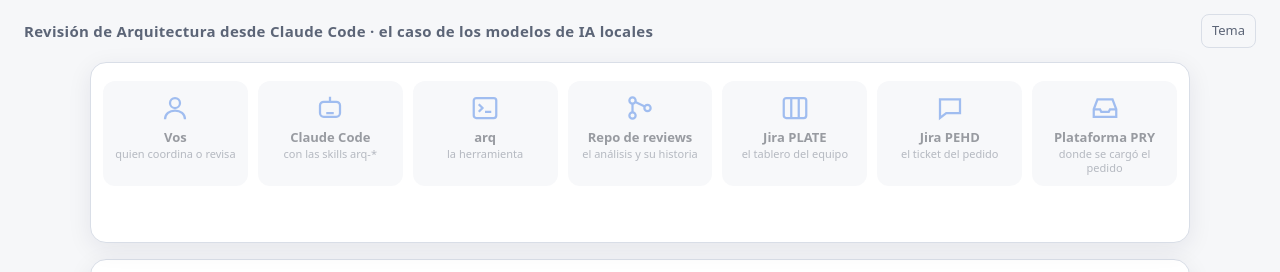
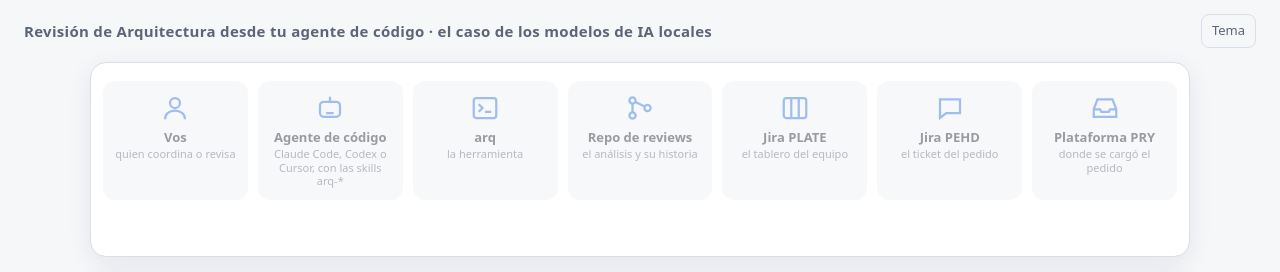
Before and after one commit to josefigueredo/arq-review, a plain HTML site: page docs/presentacion/seguimiento-agente.html in a window 1280 px wide. Shown: the top 272 px of the page. Drawn offline with Linux system fonts and the light colour scheme.

Commit message:
docs: make the operator presentation agent-agnostic (Claude Code, Codex or Cursor)

```diff
--- a/docs/presentacion/seguimiento-claude-code.html
+++ b/docs/presentacion/seguimiento-agente.html
@@ -3,8 +3,8 @@
 <head>
 <meta charset="utf-8">
 <meta name="viewport" content="width=device-width, initial-scale=1">
-<title>Revisión desde Claude Code</title>
-<meta name="description" content="Cómo se sigue un pedido de Arquitectura desde Claude Code con las skills arq-manager y arq-architect, paso a paso.">
+<title>Revisión desde tu agente</title>
+<meta name="description" content="Cómo se sigue un pedido de Arquitectura desde un agente de código (Claude Code, Codex o Cursor) con las skills arq-manager y arq-architect, paso a paso.">
 <style>
   :root {
     --bg: #f6f7f9; --surface: #ffffff; --text: #1d2330; --muted: #5c6577; --line: #d9dee7;
@@ -76,14 +76,14 @@
   .chat { display: flex; flex-direction: column; gap: 6px; margin-top: 4px; max-width: 74ch; }
   .bubble { border-radius: 12px; padding: 8px 12px; font-size: clamp(14px, 1.7vw, 16px); line-height: 1.4; }
   .bubble.you { align-self: flex-start; background: var(--accent-soft); }
-  .bubble.claude { align-self: flex-end; background: var(--actor-off); border: 1px solid var(--line); }
+  .bubble.agente { align-self: flex-end; background: var(--actor-off); border: 1px solid var(--line); }
   .bubble b.who { display: block; font-size: 11px; letter-spacing: .06em; text-transform: uppercase; color: var(--muted); }
   .cmds { display: flex; flex-direction: column; gap: 6px; margin-top: 4px; max-width: 100%; }
   .cmd { display: flex; align-items: baseline; gap: 10px; font: 13px/1.4 ui-monospace, SFMono-Regular, Menlo, Consolas, monospace;
          background: #0f1520; color: #d7e3f4; border-radius: 10px; padding: 8px 12px; overflow-x: auto; white-space: nowrap; }
   .cmd .who { font: 600 10.5px/1 system-ui, sans-serif; letter-spacing: .05em; text-transform: uppercase; padding: 3px 7px;
               border-radius: 999px; flex: none; }
-  .cmd .who.claude { background: #2f6fde; color: #fff; } .cmd .who.you { background: #b7791f; color: #fff; }
+  .cmd .who.agente { background: #2f6fde; color: #fff; } .cmd .who.you { background: #b7791f; color: #fff; }
   .chip.futuro { background: var(--phase); }
   .note { margin-top: auto; font-size: 14px; color: var(--muted); border-left: 3px solid var(--warn); padding: 4px 0 4px 10px; }
   .fade { animation: fade .45s ease; }
@@ -124,7 +124,7 @@
 </head>
 <body>
 <header>
-  <h1>Revisión de Arquitectura desde Claude Code · el caso de los modelos de IA locales</h1>
+  <h1>Revisión de Arquitectura desde tu agente de código · el caso de los modelos de IA locales</h1>
   <button class="theme" id="theme" type="button" aria-label="Cambiar tema claro u oscuro">Tema</button>
 </header>
 <main>
@@ -164,7 +164,7 @@ const ICON = {
 
 const ACTORS = [
   { id: "vos", name: "Vos", short: "Vos", sub: "quien coordina o revisa", icon: "person" },
-  { id: "claude", name: "Claude Code", short: "Claude", sub: "con las skills arq-*", icon: "bot" },
+  { id: "agente", name: "Agente de código", short: "Agente", sub: "Claude Code, Codex o Cursor, con las skills arq-*", icon: "bot" },
   { id: "arq", name: "arq", short: "arq", sub: "la herramienta", icon: "term" },
   { id: "git", name: "Repo de reviews", short: "Repo", sub: "el análisis y su historia", icon: "git" },
   { id: "plate", name: "Jira PLATE", short: "PLATE", sub: "el tablero del equipo", icon: "board" },
@@ -172,100 +172,100 @@ const ACTORS = [
   { id: "pry", name: "Plataforma PRY", short: "PRY", sub: "donde se cargó el pedido", icon: "inbox" },
 ];
 
-// you: what you say · claude: what Claude answers · cmds: [who, command] ("claude" runs it, "you" runs it with !)
+// you: what you say · agente: what the coding agent answers · cmds: [who, command] ("agente" runs it, "you" runs it in your terminal)
 const SLIDES = [
-  { phase: "Introducción", title: "El mismo pedido, ahora desde Claude Code",
-    body: "<p>Seguimos <b>PRY-2026-0028</b> (la prueba de modelos de IA locales) desde adentro: qué le decís a Claude, qué hace cada skill y qué comandos corren.</p>",
+  { phase: "Introducción", title: "El mismo pedido, ahora desde tu agente de código",
+    body: "<p>Seguimos <b>PRY-2026-0028</b> (la prueba de modelos de IA locales) desde adentro: qué le decís al agente, qué hace cada skill y qué comandos corren.</p>",
     ex: "Dos skills se reparten el trabajo: <b>arq-manager</b> coordina y <b>arq-architect</b> analiza. Las dos usan la herramienta <b>arq</b>.",
     on: [], steps: [] },
   { phase: "Antes de empezar", title: "Qué tiene que estar listo",
-    body: "<ul><li>Claude Code abierto en el <b>repo de reviews</b> (<code>~/CurrentCode/SPECKIT/arq-reviews</code>).</li><li>Las skills instaladas y <code>arq</code> en el PATH (lo deja <code>install.sh</code>).</li><li>Las credenciales de Jira, que se cargan en la misma línea de cada comando que escribe.</li></ul>",
-    note: "Regla de oro: lo que escribe en Jira lo corrés vos con <b>!</b>. Claude prepara, muestra la vista previa y te pasa el comando.",
-    on: ["vos", "claude", "arq", "git"], steps: [] },
+    body: "<ul><li>Tu <b>agente de código</b> (Claude Code, Codex o Cursor) abierto en el <b>repo de reviews</b> (<code>~/CurrentCode/SPECKIT/arq-reviews</code>).</li><li>Las skills instaladas y <code>arq</code> en el PATH: <code>install.sh</code> las deja disponibles para los tres agentes.</li><li>Las credenciales de Jira, que se cargan en la misma línea de cada comando que escribe.</li></ul>",
+    note: "Regla de oro: lo que escribe en Jira lo corrés vos, en tu terminal (en Claude Code, anteponiendo <b>!</b>). El agente prepara, muestra la vista previa y te pasa el comando.",
+    on: ["vos", "agente", "arq", "git"], steps: [] },
   { phase: "Quién hace qué", title: "Dos skills, dos sombreros",
     body: "<ul><li><b>arq-manager</b>: registra, tría, abre el tablero y el ticket, controla el plazo y publica.</li><li><b>arq-architect</b>: revisa el input mínimo, analiza contra las reglas, propone opciones y un veredicto.</li></ul><p>Ninguna llama a la otra: cada una lee en qué estado está el pedido y sabe qué le toca.</p>",
-    on: ["claude", "arq", "git"], steps: [] },
-  { phase: "1 · Registrar", status: "hecho", title: "Le contás a Claude que llegó un pedido",
+    on: ["agente", "arq", "git"], steps: [] },
+  { phase: "1 · Registrar", status: "hecho", title: "Le contás al agente que llegó un pedido",
     you: "Llegó PRY-2026-0028, te pego el screenshot de la plataforma.",
-    claude: "Lo transcribo textual (es evidencia) y lo registro con Juan Pablo como contacto y Felipe como head.",
-    cmds: [["claude", 'arq new PRY-2026-0028 --nombre "PoC modelos IA Locales" --pedido pedido.md --contacto requester@example.com --head reviewer@example.com']],
-    on: ["vos", "claude", "arq", "git"],
-    steps: [{ from: "vos", to: "claude", text: "Screenshot del pedido" }, { from: "claude", to: "arq", text: "arq new" }, { from: "arq", to: "git", text: "Review en estado recibido" }] },
-  { phase: "2 · Triage", status: "hecho", title: "Claude propone, vos confirmás",
-    claudeFirst: true,
-    claude: "Propongo las 6 respuestas citando el pedido. Dos son “sí”: es cross (lo usarían otras cuentas) y no dice cuánto dura. ¿Confirmás?",
+    agente: "Lo transcribo textual (es evidencia) y lo registro con Juan Pablo como contacto y Felipe como head.",
+    cmds: [["agente", 'arq new PRY-2026-0028 --nombre "PoC modelos IA Locales" --pedido pedido.md --contacto requester@example.com --head reviewer@example.com']],
+    on: ["vos", "agente", "arq", "git"],
+    steps: [{ from: "vos", to: "agente", text: "Screenshot del pedido" }, { from: "agente", to: "arq", text: "arq new" }, { from: "arq", to: "git", text: "Review en estado recibido" }] },
+  { phase: "2 · Triage", status: "hecho", title: "El agente propone, vos confirmás",
+    agenteFirst: true,
+    agente: "Propongo las 6 respuestas citando el pedido. Dos son “sí”: es cross (lo usarían otras cuentas) y no dice cuánto dura. ¿Confirmás?",
     you: "Sí. Cross significa que lo pueden consumir otras cuentas, empresas o verticales.",
-    cmds: [["claude", 'arq triage PRY-2026-0028 --answers "multi_cuenta=si,...,larga_o_productiva=si"  →  nivel: complejo']],
-    on: ["vos", "claude", "arq", "git"],
-    steps: [{ from: "claude", to: "vos", text: "6 respuestas propuestas", back: true }, { from: "vos", to: "claude", text: "Confirmado" }, { from: "claude", to: "arq", text: "arq triage" }] },
+    cmds: [["agente", 'arq triage PRY-2026-0028 --answers "multi_cuenta=si,...,larga_o_productiva=si"  →  nivel: complejo']],
+    on: ["vos", "agente", "arq", "git"],
+    steps: [{ from: "agente", to: "vos", text: "6 respuestas propuestas", back: true }, { from: "vos", to: "agente", text: "Confirmado" }, { from: "agente", to: "arq", text: "arq triage" }] },
   { phase: "3 · Jira", status: "hecho", title: "Vista previa primero, después lo creás vos",
-    claude: "Te abro la vista previa: épica con 3 historias y 8 tareas, y el ticket a nombre de Juan Pablo. Para crearlo, corré este comando.",
-    cmds: [["claude", "arq jira PRY-2026-0028 --html vista.html   (vista previa, no escribe nada)"],
-           ["you", "! arq jira PRY-2026-0028 --apply   →  PLATE-614 · PEHD-86"]],
-    on: ["vos", "claude", "arq", "plate", "pehd"],
-    steps: [{ from: "claude", to: "vos", text: "Vista previa", back: true }, { from: "vos", to: "arq", text: "! --apply" }, { from: "arq", to: "plate", text: "PLATE-614 y tareas" }, { from: "arq", to: "pehd", text: "PEHD-86 para Juan Pablo" }] },
+    agente: "Te abro la vista previa: épica con 3 historias y 8 tareas, y el ticket a nombre de Juan Pablo. Para crearlo, corré este comando.",
+    cmds: [["agente", "arq jira PRY-2026-0028 --html vista.html   (vista previa, no escribe nada)"],
+           ["you", "arq jira PRY-2026-0028 --apply   →  PLATE-614 · PEHD-86"]],
+    on: ["vos", "agente", "arq", "plate", "pehd"],
+    steps: [{ from: "agente", to: "vos", text: "Vista previa", back: true }, { from: "vos", to: "arq", text: "--apply" }, { from: "arq", to: "plate", text: "PLATE-614 y tareas" }, { from: "arq", to: "pehd", text: "PEHD-86 para Juan Pablo" }] },
   { phase: "3 · Jira", status: "hecho", title: "Arranca el plazo",
-    claude: "Plazo fijado: vence el 21 de octubre (10 días hábiles).",
-    cmds: [["claude", "arq timebox PRY-2026-0028  →  vence: 2026-10-21 (en plazo)"]],
-    on: ["claude", "arq", "git"],
-    steps: [{ from: "claude", to: "arq", text: "arq timebox" }, { from: "arq", to: "git", text: "vence 21/10" }] },
+    agente: "Plazo fijado: vence el 21 de octubre (10 días hábiles).",
+    cmds: [["agente", "arq timebox PRY-2026-0028  →  vence: 2026-10-21 (en plazo)"]],
+    on: ["agente", "arq", "git"],
+    steps: [{ from: "agente", to: "arq", text: "arq timebox" }, { from: "arq", to: "git", text: "vence 21/10" }] },
   { phase: "4 · Gap check", status: "hecho", title: "arq-architect revisa si alcanza la información",
-    claude: "Leí el pedido y la documentación vigente. Faltan 10 de 13 datos. Te dejo el análisis preliminar y 11 preguntas concretas para Juan Pablo.",
-    cmds: [["claude", "arq set PRY-2026-0028 faltantes=hipotesis_medible,... componente_debil=costo senales=finops,cloud"],
-           ["claude", "arq state PRY-2026-0028 --to esperando-info"]],
-    on: ["claude", "arq", "git"],
-    steps: [{ from: "claude", to: "arq", text: "Faltantes y análisis" }, { from: "arq", to: "git", text: "esperando-info" }] },
+    agente: "Leí el pedido y la documentación vigente. Faltan 10 de 13 datos. Te dejo el análisis preliminar y 11 preguntas concretas para Juan Pablo.",
+    cmds: [["agente", "arq set PRY-2026-0028 faltantes=hipotesis_medible,... componente_debil=costo senales=finops,cloud"],
+           ["agente", "arq state PRY-2026-0028 --to esperando-info"]],
+    on: ["agente", "arq", "git"],
+    steps: [{ from: "agente", to: "arq", text: "Faltantes y análisis" }, { from: "arq", to: "git", text: "esperando-info" }] },
   { phase: "4 · Gap check", status: "hecho", title: "Las preguntas salen al ticket de Juan Pablo",
-    claude: "El mensaje pasó las guardas: sigue la plantilla, nombra su pedido y el estado es el correcto. Publicalo y sincronizá la épica.",
-    cmds: [["claude", "arq jsm PRY-2026-0028 --file reviews/PRY-2026-0028.jsm.md --public --template jsm-pedido-info.md   (vista previa)"],
-           ["you", "! arq jsm PRY-2026-0028 --file reviews/PRY-2026-0028.jsm.md --public --template jsm-pedido-info.md --apply"],
-           ["you", "! arq jira PRY-2026-0028 --apply   (la épica muestra lo encontrado)"]],
-    on: ["vos", "claude", "arq", "pehd", "plate"],
-    steps: [{ from: "vos", to: "arq", text: "! --apply" }, { from: "arq", to: "pehd", text: "11 preguntas" }, { from: "arq", to: "plate", text: "Resumen actualizado" }] },
+    agente: "El mensaje pasó las guardas: sigue la plantilla, nombra su pedido y el estado es el correcto. Publicalo y sincronizá la épica.",
+    cmds: [["agente", "arq jsm PRY-2026-0028 --file reviews/PRY-2026-0028.jsm.md --public --template jsm-pedido-info.md   (vista previa)"],
+           ["you", "arq jsm PRY-2026-0028 --file reviews/PRY-2026-0028.jsm.md --public --template jsm-pedido-info.md --apply"],
+           ["you", "arq jira PRY-2026-0028 --apply   (la épica muestra lo encontrado)"]],
+    on: ["vos", "agente", "arq", "pehd", "plate"],
+    steps: [{ from: "vos", to: "arq", text: "--apply" }, { from: "arq", to: "pehd", text: "11 preguntas" }, { from: "arq", to: "plate", text: "Resumen actualizado" }] },
   { phase: "En cualquier momento", status: "ahora", title: "¿Cómo va? Un solo comando",
     body: "<p>Muestra el ticket y el árbol de la épica con el estado, el responsable y el avance de cada tarea. Es solo lectura. En tu terminal, las claves son links que abren Jira.</p>",
     cmds: [["you", "arq ver PRY-2026-0028"]],
     ex: "<b>Estamos acá:</b> PRY-2026-0028 está en <i>esperando-info</i>; vence el 21 de octubre.",
     on: ["vos", "arq", "plate", "pehd"],
     steps: [{ from: "vos", to: "arq", text: "arq ver" }, { from: "plate", to: "vos", text: "Árbol y avance", back: true }] },
-  { phase: "5 · Respuesta", status: "proximo", title: "Cuando Juan Pablo responde, se lo contás a Claude",
+  { phase: "5 · Respuesta", status: "proximo", title: "Cuando Juan Pablo responde, se lo contás al agente",
     you: "Juan Pablo respondió en PEHD-86.",
-    claude: "Releo la respuesta contra los 13 datos. Si todavía falta algo, armo otra ronda de preguntas; si está completo, paso a análisis.",
-    cmds: [["claude", "arq state PRY-2026-0028 --to en-analisis"]],
-    on: ["vos", "claude", "pehd", "arq", "git"],
-    steps: [{ from: "pehd", to: "vos", text: "Respuesta", back: true }, { from: "vos", to: "claude", text: "Respondió" }, { from: "claude", to: "arq", text: "en-analisis" }] },
+    agente: "Releo la respuesta contra los 13 datos. Si todavía falta algo, armo otra ronda de preguntas; si está completo, paso a análisis.",
+    cmds: [["agente", "arq state PRY-2026-0028 --to en-analisis"]],
+    on: ["vos", "agente", "pehd", "arq", "git"],
+    steps: [{ from: "pehd", to: "vos", text: "Respuesta", back: true }, { from: "vos", to: "agente", text: "Respondió" }, { from: "agente", to: "arq", text: "en-analisis" }] },
   { phase: "6 · Análisis", status: "proximo", title: "Original + 2 opciones para el punto más débil",
-    claude: "Evalué cada componente contra las reglas. El punto débil es el costo: propongo dos alternativas y un veredicto “aprobar con condiciones”.",
-    cmds: [["claude", "arq set PRY-2026-0028 veredicto=aprobar-con-condiciones"], ["claude", "arq state PRY-2026-0028 --to en-firma"],
-           ["you", "! arq jira PRY-2026-0028 --apply   (la épica muestra el análisis)"]],
+    agente: "Evalué cada componente contra las reglas. El punto débil es el costo: propongo dos alternativas y un veredicto “aprobar con condiciones”.",
+    cmds: [["agente", "arq set PRY-2026-0028 veredicto=aprobar-con-condiciones"], ["agente", "arq state PRY-2026-0028 --to en-firma"],
+           ["you", "arq jira PRY-2026-0028 --apply   (la épica muestra el análisis)"]],
     ex: "Ilustrativo: las alternativas para el costo podrían ser encender el servidor solo en horario laboral, o comparar primero contra un servicio pago por uso.",
-    on: ["claude", "arq", "git", "plate"],
-    steps: [{ from: "claude", to: "git", text: "Análisis y opciones" }, { from: "arq", to: "plate", text: "Veredicto propuesto" }] },
+    on: ["agente", "arq", "git", "plate"],
+    steps: [{ from: "agente", to: "git", text: "Análisis y opciones" }, { from: "arq", to: "plate", text: "Veredicto propuesto" }] },
   { phase: "7 · Firma", status: "proximo", title: "Firmás vos (es complejo)",
     you: "Revisé el análisis, firmo.",
-    claude: "Registro la firma y lo paso a publicado. Si pedís cambios, vuelve a análisis y la firma se anula.",
-    cmds: [["claude", "arq set PRY-2026-0028 firmante=josefigueredo"], ["claude", "arq state PRY-2026-0028 --to publicado"]],
-    on: ["vos", "claude", "arq", "git"],
-    steps: [{ from: "vos", to: "claude", text: "Firmo" }, { from: "claude", to: "arq", text: "publicado" }] },
+    agente: "Registro la firma y lo paso a publicado. Si pedís cambios, vuelve a análisis y la firma se anula.",
+    cmds: [["agente", "arq set PRY-2026-0028 firmante=josefigueredo"], ["agente", "arq state PRY-2026-0028 --to publicado"]],
+    on: ["vos", "agente", "arq", "git"],
+    steps: [{ from: "vos", to: "agente", text: "Firmo" }, { from: "agente", to: "arq", text: "publicado" }] },
   { phase: "8 · Devolución", status: "proximo", title: "La respuesta llega al ticket, las condiciones al tablero",
-    claude: "Te paso la devolución para Juan Pablo, una tarea por condición y el comentario para pegar en la plataforma.",
-    cmds: [["you", "! arq jsm PRY-2026-0028 --file reviews/PRY-2026-0028.jsm.md --public --template jsm-devolucion.md --apply"],
-           ["you", '! arq seguimiento PRY-2026-0028 "Apagado fuera de horario" --apply']],
+    agente: "Te paso la devolución para Juan Pablo, una tarea por condición y el comentario para pegar en la plataforma.",
+    cmds: [["you", "arq jsm PRY-2026-0028 --file reviews/PRY-2026-0028.jsm.md --public --template jsm-devolucion.md --apply"],
+           ["you", 'arq seguimiento PRY-2026-0028 "Apagado fuera de horario" --apply']],
     on: ["vos", "arq", "pehd", "plate"],
-    steps: [{ from: "vos", to: "arq", text: "! --apply" }, { from: "arq", to: "pehd", text: "Devolución" }, { from: "arq", to: "plate", text: "Seguimiento" }] },
+    steps: [{ from: "vos", to: "arq", text: "--apply" }, { from: "arq", to: "pehd", text: "Devolución" }, { from: "arq", to: "plate", text: "Seguimiento" }] },
   { phase: "9 · Cierre", status: "proximo", title: "El click en la plataforma es tuyo",
     you: "Ya aprobé en la plataforma.",
-    claude: "Cierro como condicionado y sincronizo la épica con el veredicto final.",
-    cmds: [["claude", "arq state PRY-2026-0028 --to cerrado --resultado condicionado"], ["you", "! arq jira PRY-2026-0028 --apply"]],
-    on: ["vos", "pry", "claude", "arq", "plate"],
-    steps: [{ from: "vos", to: "pry", text: "Aprobar" }, { from: "claude", to: "arq", text: "cerrado" }, { from: "arq", to: "plate", text: "Veredicto final" }] },
-  { phase: "Fase 2 · MCP", status: "futuro", title: "Con el MCP, Claude lee el pedido solo",
-    body: "<ul><li>Hoy el pedido entra <b>pegando el screenshot</b>.</li><li>Con el MCP de la plataforma, Claude podría leer PRY-2026-0028 directamente y seguir los links de documentación.</li><li>Sería <b>solo lectura</b>: aprobar o rechazar sigue siendo un click humano.</li></ul>",
+    agente: "Cierro como condicionado y sincronizo la épica con el veredicto final.",
+    cmds: [["agente", "arq state PRY-2026-0028 --to cerrado --resultado condicionado"], ["you", "arq jira PRY-2026-0028 --apply"]],
+    on: ["vos", "pry", "agente", "arq", "plate"],
+    steps: [{ from: "vos", to: "pry", text: "Aprobar" }, { from: "agente", to: "arq", text: "cerrado" }, { from: "arq", to: "plate", text: "Veredicto final" }] },
+  { phase: "Fase 2 · MCP", status: "futuro", title: "Con el MCP, el agente lee el pedido solo",
+    body: "<ul><li>Hoy el pedido entra <b>pegando el screenshot</b>.</li><li>Con el MCP de la plataforma, el agente podría leer PRY-2026-0028 directamente y seguir los links de documentación.</li><li>Sería <b>solo lectura</b>: aprobar o rechazar sigue siendo un click humano.</li></ul>",
     note: "Todavía no existe: está diseñado como fase 2. Nada del resto del flujo cambia.",
-    on: ["claude", "pry"],
-    steps: [{ from: "pry", to: "claude", text: "Pedido y documentos", back: true }] },
+    on: ["agente", "pry"],
+    steps: [{ from: "pry", to: "agente", text: "Pedido y documentos", back: true }] },
   { phase: "Reglas de oro", title: "Cinco cosas para no equivocarse",
-    body: "<ul><li><b>Lo que escribe en Jira lo corrés vos</b>, con <b>!</b>. Claude nunca hace <i>--apply</i>.</li><li><b>Después de cada paso, commit</b> en el repo de reviews: git es la fuente de verdad.</li><li><b>No edites descripciones en Jira</b>: se regeneran. Las notas van en comentarios.</li><li><b>Renombrar o asignar tareas es seguro</b>: arq las reconoce por su ID, no por el texto.</li><li><b>Repetir un comando no duplica nada</b>: si algo falló, volvé a correrlo.</li></ul>",
+    body: "<ul><li><b>Lo que escribe en Jira lo corrés vos</b>, en tu terminal (en Claude Code, con <b>!</b>). El agente nunca hace <i>--apply</i>.</li><li><b>Después de cada paso, commit</b> en el repo de reviews: git es la fuente de verdad.</li><li><b>No edites descripciones en Jira</b>: se regeneran. Las notas van en comentarios.</li><li><b>Renombrar o asignar tareas es seguro</b>: arq las reconoce por su ID, no por el texto.</li><li><b>Repetir un comando no duplica nada</b>: si algo falló, volvé a correrlo.</li></ul>",
     on: ACTORS.map(a => a.id), steps: [] },
 ];
 
@@ -312,10 +312,10 @@ function render() {
   slideEl.classList.remove("fade"); void slideEl.offsetWidth; slideEl.classList.add("fade");
   const chip = s.status ? `<span class="chip ${s.status}">${{ hecho: "Hecho", ahora: "Estamos acá", proximo: "Próximo", futuro: "Fase 2 · todavía no existe" }[s.status]}</span>` : "";
   const esc = x => x.replace(/&/g, "&amp;").replace(/</g, "&lt;");
-  const bubble = (who, text) => `<div class="bubble ${who}"><b class="who">${who === "you" ? "Vos" : "Claude"}</b>${text}</div>`;
-  const turns = [s.you && bubble("you", s.you), s.claude && bubble("claude", s.claude)].filter(Boolean);
-  const chat = turns.length ? `<div class="chat">${(s.claudeFirst ? turns.reverse() : turns).join("")}</div>` : "";
-  const cmds = s.cmds ? `<div class="cmds">${s.cmds.map(([who, c]) => `<div class="cmd"><span class="who ${who}">${who === "you" ? "lo corrés vos" : "lo corre Claude"}</span><span>${esc(c)}</span></div>`).join("")}</div>` : "";
+  const bubble = (who, text) => `<div class="bubble ${who}"><b class="who">${who === "you" ? "Vos" : "Agente"}</b>${text}</div>`;
+  const turns = [s.you && bubble("you", s.you), s.agente && bubble("agente", s.agente)].filter(Boolean);
+  const chat = turns.length ? `<div class="chat">${(s.agenteFirst ? turns.reverse() : turns).join("")}</div>` : "";
+  const cmds = s.cmds ? `<div class="cmds">${s.cmds.map(([who, c]) => `<div class="cmd"><span class="who ${who}">${who === "you" ? "lo corrés vos" : "lo corre el agente"}</span><span>${esc(c)}</span></div>`).join("")}</div>` : "";
   slideEl.innerHTML = `<span class="phase">${s.phase}${chip}</span><h2>${s.title}</h2>${s.body || ""}${chat}${cmds}` +
     (s.ex ? `<div class="example"><b class="lbl">En el ejemplo</b>${s.ex}</div>` : "") +
     (s.note ? `<div class="note">${s.note}</div>` : "");
```
Also changed, not shown: 1 other file.
